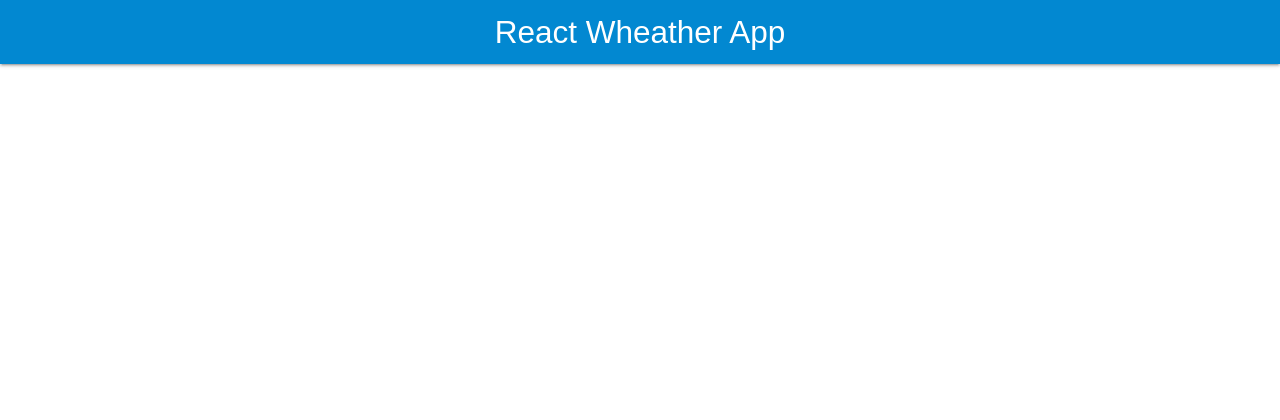
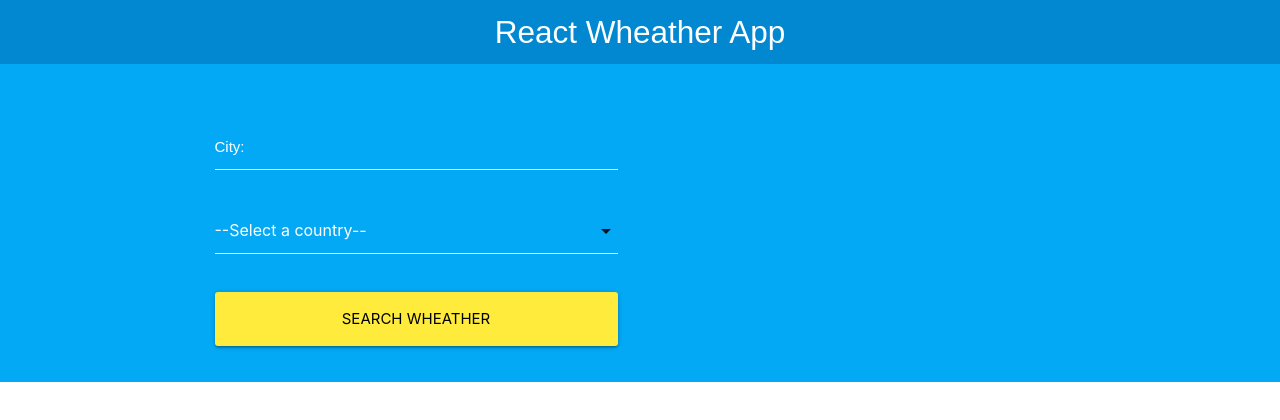
Before and after one commit to fr-me-jim/weather_app, a React (Create React App) app: page / in a window 1280 px wide. Shown: the top 420 px of the page. Built offline with nearby package versions, Linux system fonts and the light colour scheme.

Commit message:
added form component

```diff
--- a/src/App.js
+++ b/src/App.js
@@ -1,5 +1,6 @@
 import React from 'react';
 import Header from './components/Header';
+import Form from './components/Form';
 
 function App() {
   return (
@@ -7,6 +8,16 @@ function App() {
       <Header
         title="React Wheather App"
       />
+
+      <div className="container-form">
+        <div className="container">
+          <div className="row">
+            <div className="col sm12 m6">
+              <Form />
+            </div>
+          </div>
+        </div>
+      </div>
     </div>
   );
 }
--- /dev/null
+++ b/src/components/Form.js
@@ -0,0 +1,40 @@
+import React from 'react';
+
+const Form = () => {
+
+    const handleChange = e => {
+        //change state
+    }
+
+    return (
+        <form>
+            <div className="input-field col s12">
+                <input
+                    type="text"
+                    name="city"
+                    id="city"
+                    onChange={handleChange}
+                />
+                <label htmlFor="city"> City: </label>
+            </div>
+
+            <div className="input-field col s12">
+                <select name="country" onChange={handleChange} >
+                    <option value="">--Select a country--</option>
+                    <option value="US">United States</option>
+                    <option value="UK">United Kingdom</option>
+                    <option value="ES">Spain</option>
+                    <option value="JP">Japan</option>
+                    <option value="NO">Norway</option>
+                </select>
+            </div>
+
+            <div className="input-field col s12">
+                <input type="submit" className="waves-effect waves-light btn-large
+                    btn-block yellow accent-44" value="Search Wheather" />
+            </div>
+        </form>
+    );
+}
+
+export default Form;
```
